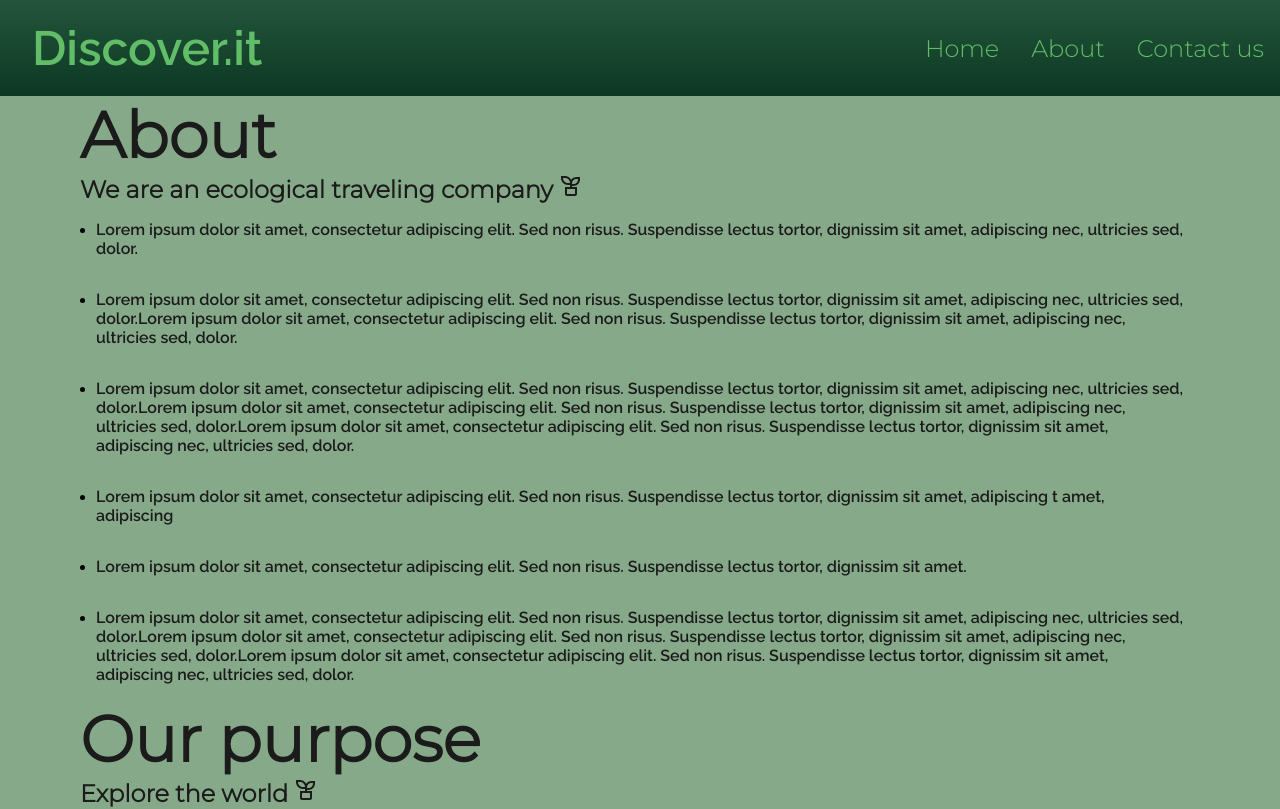
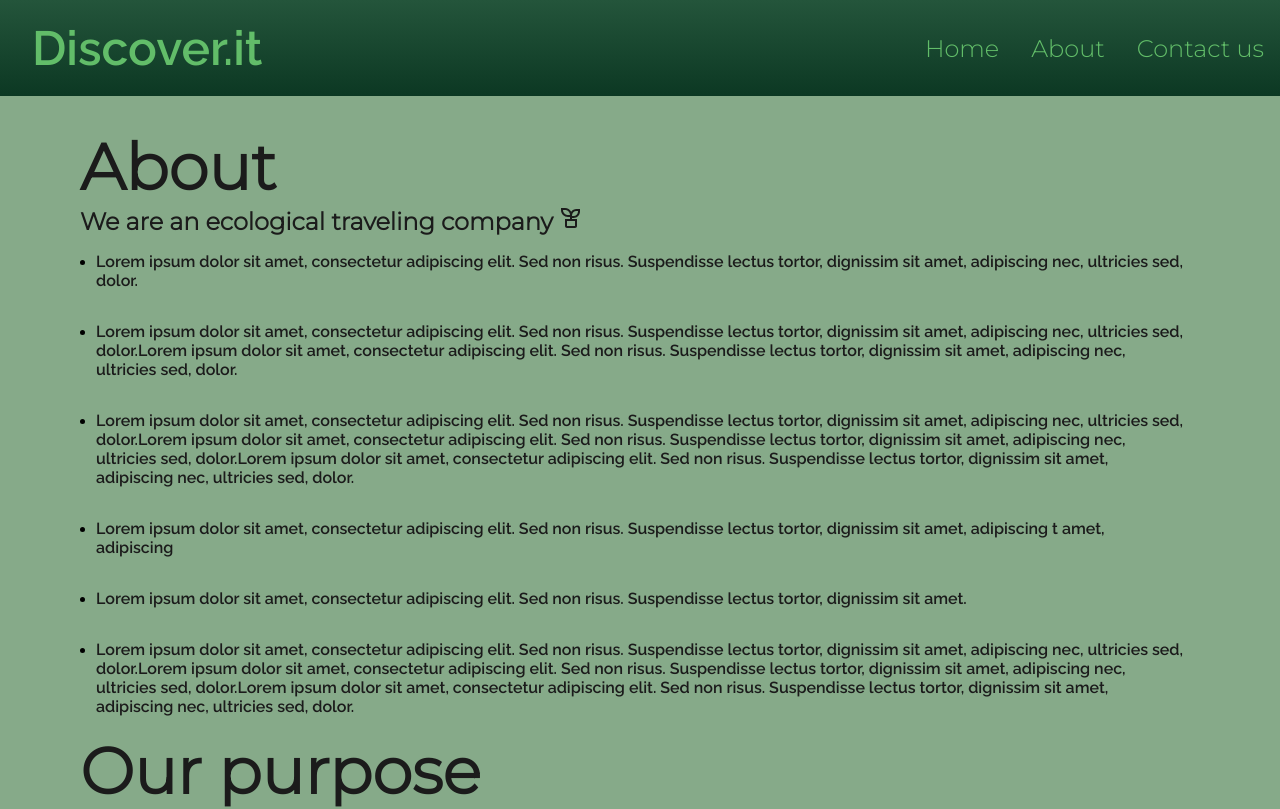
Before and after one commit to caetano-dev/Discover.it, a React (Create React App) app: page /About in a window 1280 px wide. Shown: the top 809 px of the page. Built offline with nearby package versions, Linux system fonts and the light colour scheme.

Commit message:
Padding + font-size

```diff
--- a/src/styles/AboutUs.module.css
+++ b/src/styles/AboutUs.module.css
@@ -1,7 +1,6 @@
 .Home {
-  padding: 1rem;
   background-color: #86aa89;
-  padding: 0rem 5rem;
+  padding: 2rem 5rem;
 }
 .Home h1 {
   font-size: 4rem;
--- a/src/styles/components/Form.module.css
+++ b/src/styles/components/Form.module.css
@@ -23,12 +23,14 @@
   margin: 1rem;
   display: grid;
   box-shadow: 0rem 0rem .5rem black;
+
 }
 .Form label {
   font-size: 2rem;
   font-family: Montserrat;
 }
 .Form input {
+  font-size: 1rem;
   border-radius: 4px;
   border: none;
   padding: 1rem;
```
